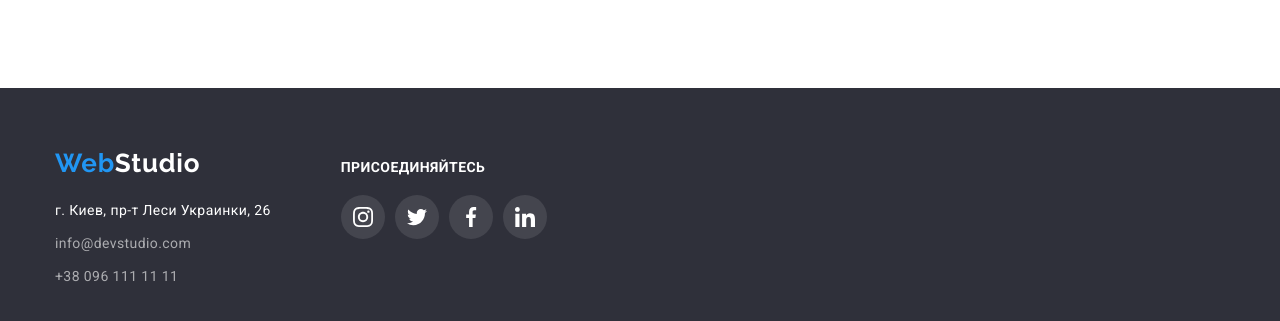
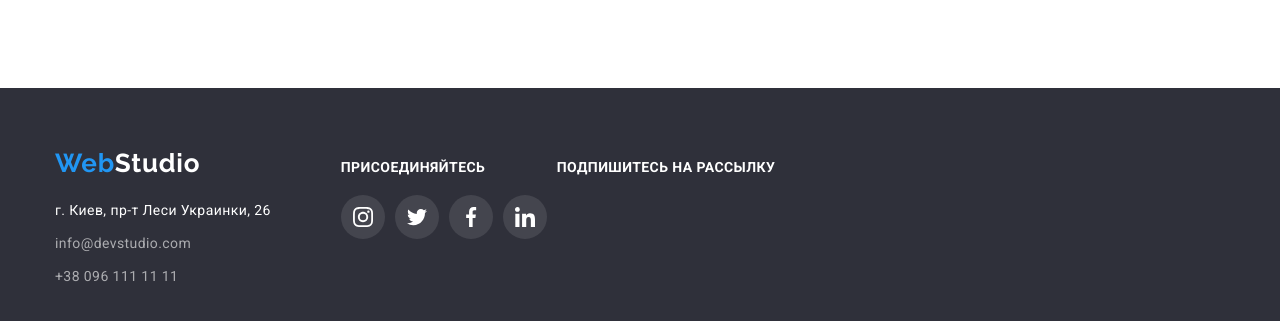
Before and after one commit to Oksanatonkopriad/goit-markup-hw-06, a plain HTML site: page index.html in a window 1280 px wide. Shown: the part 2596-2917 px from the top of the page. Drawn offline with nearby package versions, Linux system fonts and the light colour scheme.

Commit message:
footer input

```diff
--- a/css/styles.css
+++ b/css/styles.css
@@ -609,6 +609,21 @@ align-items: center;
     fill: #FFFFFF;
 }
 
+.email-input {
+
+}
+
+.email-title {
+    font-style: normal;
+    font-weight: 700;
+    font-size: 14px;
+    line-height: 16px;
+    letter-spacing: 0.03em;
+    text-transform: uppercase;
+
+    color: #FFFFFF;
+}
+
 /* Backdrop */
 
 .backdrop {
--- a/index.html
+++ b/index.html
@@ -395,6 +395,10 @@
                                </li>
                             </ul>
                     </div>
+                    <div class="email-input">
+                        <h3 class="email-title">Подпишитесь на рассылку</h3>
+
+                    </div>
             </div>
         </footer>
 
```
